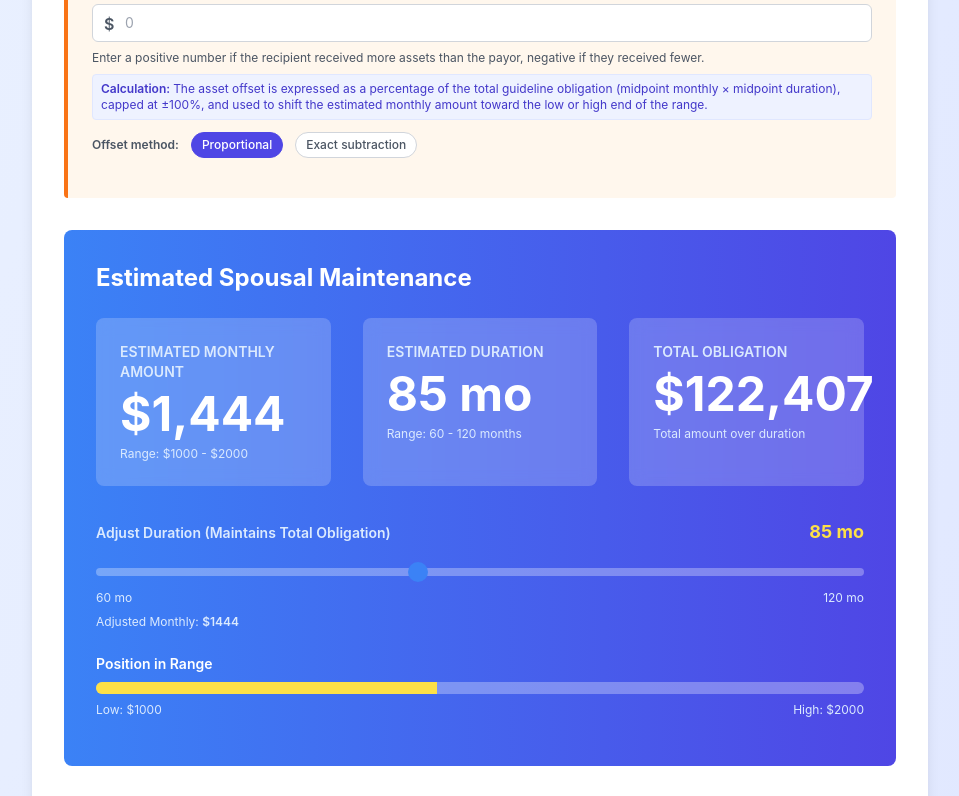
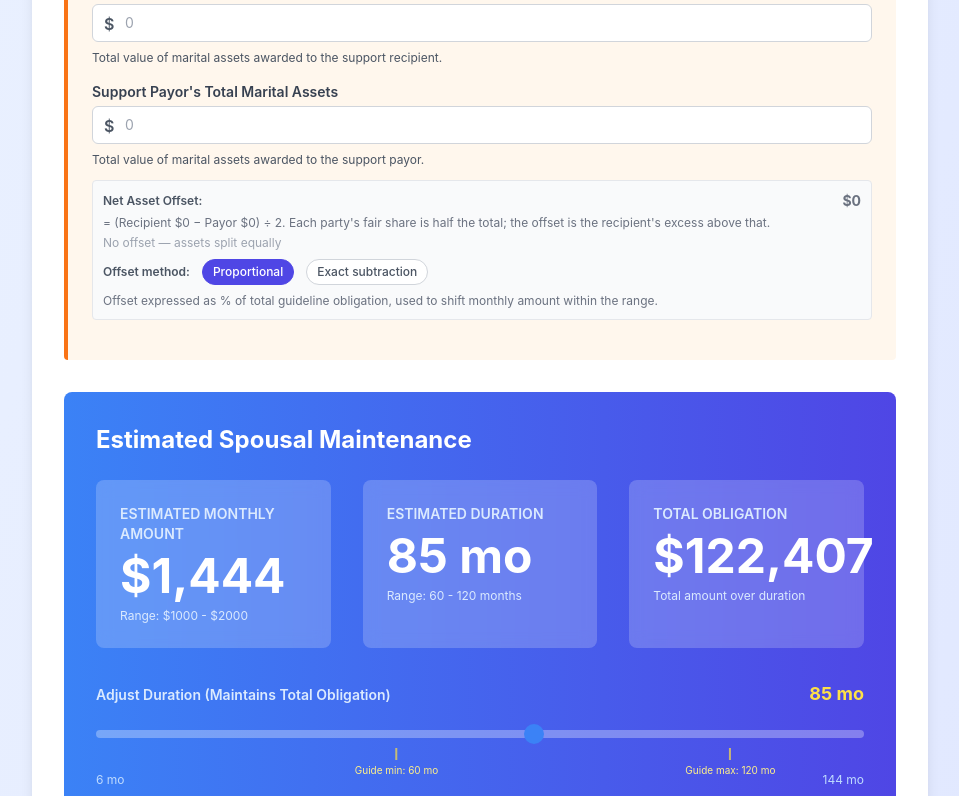
Before and after one commit to delphe/divorce-support-calc, a React (Create React App) app: page / in a window 1280 px wide. Shown: the part 2784-3580 px from the top of the page, without its empty margins (160-1119 px from the left). Built offline with nearby package versions, Linux system fonts and the light colour scheme.

Commit message:
add marital assets fields to have net asset offsset calculated. allow adjusting duration past guide min and max

```diff
--- a/src/App.js
+++ b/src/App.js
@@ -389,12 +389,19 @@ function App() {
   const [careerSacrifice, setCareerSacrifice] = useState(5);
 
   // Financial factors
-  const [assetsAwarded, setAssetsAwarded] = useState(0); // Currency value in dollars
+  const [recipientAssets, setRecipientAssets] = useState(0); // Total marital assets awarded to support recipient
+  const [payorAssets, setPayorAssets] = useState(0);         // Total marital assets awarded to support payor
   const [assetMode, setAssetMode] = useState('proportional'); // 'proportional' | 'exact'
   const [payorAbilityToPay, setPayorAbilityToPay] = useState(5);
 
   // Duration adjustment slider - allows user to shift duration/amount while keeping obligation constant
   const [adjustedDuration, setAdjustedDuration] = useState(null);
+
+  // Net asset offset: half the difference, because an equal split means each party gets half the total.
+  // The excess above that equal share is what offsets support.
+  // Positive = recipient received more than their fair share → reduces monthly support.
+  // Negative = recipient received less than their fair share → increases monthly support.
+  const assetsAwarded = (recipientAssets - payorAssets) / 2;
 
   // Default weights
   const DEFAULT_WEIGHTS = {
@@ -615,13 +622,26 @@ function App() {
   }, [assetMode, exactObligation, estimatedDuration]);
   const percentageInRange = ((estimatedMonthly - lowAmount) / (highAmount - lowAmount)) * 100;
 
-  // Calculate adjusted monthly amount based on duration slider (keeps total obligation constant)
+  // Duration slider extended bounds: hard minimum of 6 months, max is guideline high + 24 months
+  const sliderDurationMin = 6;
+  const sliderDurationMax = highDuration + 24;
+
+  // Calculate adjusted monthly amount based on duration slider (keeps total obligation constant),
+  // incorporating the net asset offset (already baked into estimatedMonthly / exactObligation).
   const adjustedMonthly = useMemo(() => {
-    if (adjustedDuration === null) return estimatedMonthly;
+    // The "canonical" displayed monthly before any duration adjustment
+    const baseMonthly = assetMode === 'exact' && exactMonthly !== null ? exactMonthly : estimatedMonthly;
 
-    const totalObligation = estimatedMonthly.toFixed(0) * estimatedDuration.toFixed(0);
-    return totalObligation / adjustedDuration;
-  }, [estimatedMonthly, estimatedDuration, adjustedDuration]);
+    // If the slider hasn't been touched, always return the canonical monthly exactly (avoids float drift)
+    if (adjustedDuration === null) return baseMonthly;
+
+    // Total obligation to redistribute: exact mode already has offset subtracted; proportional has it baked into baseMonthly
+    const baseObligation = assetMode === 'exact' && exactObligation !== null
+      ? exactObligation
+      : estimatedMonthly * estimatedDuration;
+
+    return adjustedDuration > 0 ? baseObligation / adjustedDuration : baseMonthly;
+  }, [estimatedMonthly, estimatedDuration, adjustedDuration, assetMode, exactMonthly, exactObligation]);
 
   const SliderComponent = SliderComp;
   const AgeSliderComponent = AgeSliderComp;
@@ -801,17 +821,33 @@ function App() {
               rationale="Weighted at 8% because ability to pay functions more as a ceiling than a linear factor in judicial decisions — a judge will not award more than the payor can reasonably afford regardless of other factors. The relatively modest weight reflects that this constraint typically only becomes decisive when the payor's income is genuinely limited. In higher-income cases it is rarely the determining factor, while in lower-income cases it can cap the award significantly."
             />
             <CurrencyInputComponent
-              label="Net Asset Offset"
-              value={assetsAwarded}
-              onChange={setAssetsAwarded}
-              helpText="Enter a positive number if the recipient received more assets than the payor, negative if they received fewer."
-              rationale={assetMode === 'proportional'
-                ? "The asset offset is expressed as a percentage of the total guideline obligation (midpoint monthly × midpoint duration), capped at ±100%, and used to shift the estimated monthly amount toward the low or high end of the range."
-                : "The asset offset is subtracted directly from the total estimated obligation (estimated monthly × estimated duration). The resulting obligation is then divided by the estimated duration to produce a revised monthly amount."
-              }
+              label="Support Recipient's Total Marital Assets"
+              value={recipientAssets}
+              onChange={setRecipientAssets}
+              helpText="Total value of marital assets awarded to the support recipient."
+            />
+            <CurrencyInputComponent
+              label="Support Payor's Total Marital Assets"
+              value={payorAssets}
+              onChange={setPayorAssets}
+              helpText="Total value of marital assets awarded to the support payor."
             >
-              {/* Calculation mode toggle */}
-              <div className="mt-3 flex items-center gap-3">
+              {/* Net offset display + mode toggle */}
+              <div className="mt-3 p-2.5 rounded bg-gray-50 border border-gray-200">
+                <div className="flex items-center justify-between mb-1 flex-wrap gap-1">
+                  <span className="text-xs font-semibold text-gray-600">Net Asset Offset:</span>
+                  <span className={`text-sm font-bold ${assetsAwarded > 0 ? 'text-orange-600' : assetsAwarded < 0 ? 'text-green-700' : 'text-gray-500'}`}>
+                    {assetsAwarded > 0 ? '+' : assetsAwarded < 0 ? '−' : ''} ${Math.abs(assetsAwarded).toLocaleString('en-US')}
+                  </span>
+                </div>
+                <p className="text-xs text-gray-500 mb-1">
+                  = (Recipient ${recipientAssets.toLocaleString('en-US')} − Payor ${payorAssets.toLocaleString('en-US')}) ÷ 2.
+                  Each party's fair share is half the total; the offset is the recipient's excess above that.
+                </p>
+                  {assetsAwarded > 0 && <span className="text-xs text-orange-500 w-full block mb-2">Recipient received more than their equal share → reduces monthly support</span>}
+                  {assetsAwarded < 0 && <span className="text-xs text-green-600 w-full block mb-2">Recipient received less than their equal share → increases monthly support</span>}
+                  {assetsAwarded === 0 && <span className="text-xs text-gray-400 w-full block mb-2">No offset — assets split equally</span>}
+                <div className="flex items-center gap-3 mb-2">
                   <span className="text-xs font-semibold text-gray-600">Offset method:</span>
                   <button
                     onClick={() => setAssetMode('proportional')}
@@ -834,13 +870,18 @@ function App() {
                     Exact subtraction
                   </button>
                 </div>
-              {/* Exact mode result preview */}
+                <p className="text-xs text-gray-500">
+                  {assetMode === 'proportional'
+                    ? "Offset expressed as % of total guideline obligation, used to shift monthly amount within the range."
+                    : "Offset subtracted directly from total obligation, then divided by duration to produce revised monthly."}
+                </p>
                 {assetMode === 'exact' && assetsAwarded !== 0 && exactObligation !== null && (
                   <div className="mt-2 bg-indigo-50 border border-indigo-100 rounded px-2 py-1.5 text-xs text-indigo-700">
                     Adjusted obligation: <span className="font-semibold">${Math.round(exactObligation).toLocaleString('en-US')}</span>
                     {' '}→ revised monthly: <span className="font-semibold">${Math.round(exactMonthly).toLocaleString('en-US')}</span> over <span className="font-semibold">{Math.round(estimatedDuration)} mo</span>
                   </div>
                 )}
+              </div>
             </CurrencyInputComponent>
           </div>
         </div>
@@ -892,22 +933,44 @@ function App() {
             <div className="relative">
               <input
                 type="range"
-                min={lowDuration}
-                max={highDuration}
+                min={sliderDurationMin}
+                max={sliderDurationMax}
                 value={adjustedDuration !== null ? adjustedDuration : estimatedDuration}
                 onChange={(e) => setAdjustedDuration(Number(e.target.value))}
                 className="w-full h-2 bg-white bg-opacity-30 rounded-lg appearance-none cursor-pointer accent-yellow-300"
               />
-              <div className="flex justify-between text-xs text-blue-100 mt-2">
-                <span>{lowDuration} mo</span>
-                <span>{highDuration} mo</span>
+              {/* Guideline min/max markers */}
+              <div className="relative w-full h-5 mt-1">
+                {[
+                  { val: lowDuration, label: `Guide min: ${lowDuration} mo` },
+                  { val: highDuration, label: `Guide max: ${highDuration} mo` },
+                ].map(({ val, label }) => {
+                  const pct = ((val - sliderDurationMin) / (sliderDurationMax - sliderDurationMin)) * 100;
+                  return (
+                    <div
+                      key={val}
+                      className="absolute flex flex-col items-center"
+                      style={{ left: `${pct}%`, transform: 'translateX(-50%)' }}
+                    >
+                      <div className="w-0.5 h-3 bg-yellow-300 opacity-70" />
+                      <span className="text-yellow-200 text-xs whitespace-nowrap mt-0.5" style={{ fontSize: '10px' }}>{label}</span>
+                    </div>
+                  );
+                })}
+              </div>
+              <div className="flex justify-between text-xs text-blue-200 mt-1">
+                <span>{sliderDurationMin} mo</span>
+                <span>{sliderDurationMax} mo</span>
               </div>
             </div>
             <p className="text-xs text-blue-100 mt-2">
-              Adjusted Monthly: <span className="font-semibold">${adjustedMonthly.toFixed(0)}</span>
-              {adjustedDuration !== null && adjustedMonthly !== estimatedMonthly &&
-                <span className="ml-2">(Estimated: ${estimatedMonthly.toFixed(0)})</span>
-              }
+              Adjusted Monthly: <span className="font-semibold text-yellow-200">${adjustedMonthly.toFixed(0)}</span>
+              {assetsAwarded !== 0 && (
+                <span className="ml-2 opacity-75">(net asset offset of ${assetsAwarded > 0 ? '+' : ''}{assetsAwarded.toLocaleString('en-US')} included)</span>
+              )}
+              {adjustedDuration !== null && (
+                <span className="ml-2">(Base estimate: ${estimatedMonthly.toFixed(0)})</span>
+              )}
             </p>
           </div>
           <div className="mb-4">
```
Lines whose indentation alone changed are shown as unchanged.
